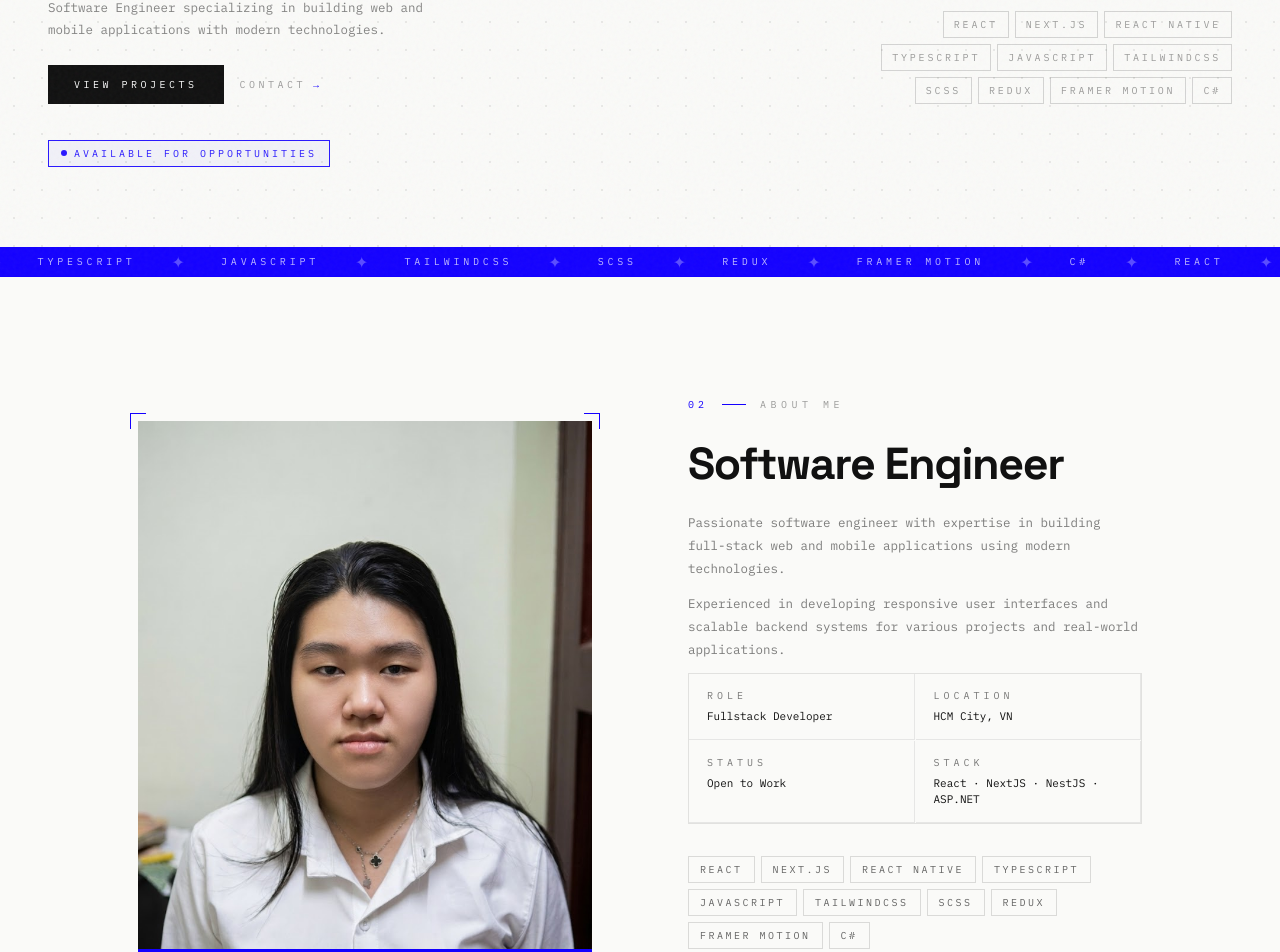
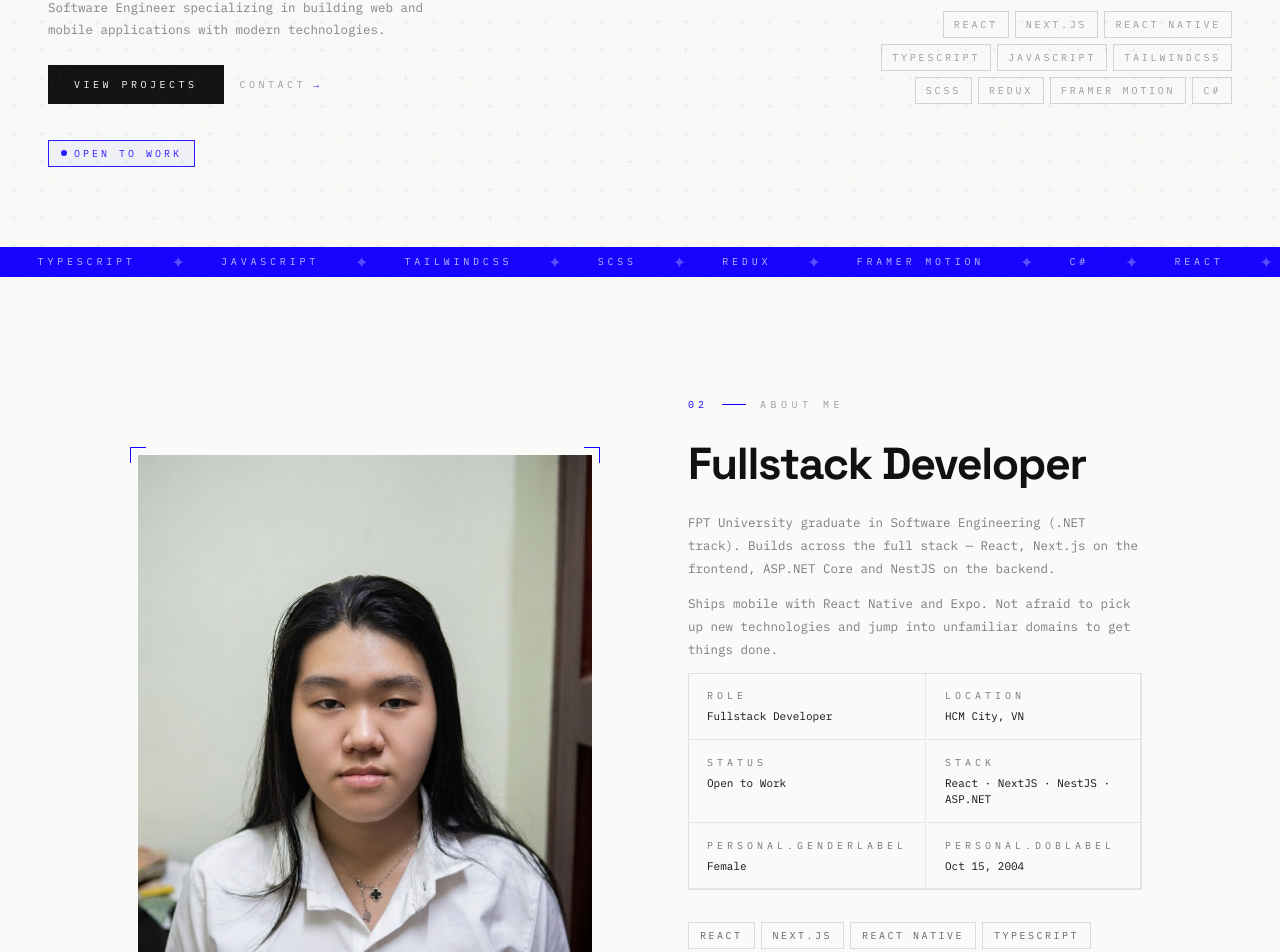
Before and after one commit to Sang1011/portfolio, a Next.js app: page / in a window 1280 px wide. Shown: the part 524-1476 px from the top of the page. Built offline with nearby package versions, Linux system fonts and the light colour scheme.

Commit message:
update info

```diff
--- a/language/en.json
+++ b/language/en.json
@@ -68,12 +68,14 @@
   },
   "personal": {
     "name": "Nguyen Hoang Tue Sang",
-    "title": "Software Engineer",
+    "gender": "Female",
+    "dateOfBirth": "Oct 15, 2004",
+    "title": "Fullstack Developer",
     "location": "Ho Chi Minh City, VN",
-    "available": "Available for opportunities",
+    "available": "Open to Work",
     "bioArray": [
-      "Passionate software engineer with expertise in building full-stack web and mobile applications using modern technologies.",
-      "Experienced in developing responsive user interfaces and scalable backend systems for various projects and real-world applications."
+      "FPT University graduate in Software Engineering (.NET track). Builds across the full stack — React, Next.js on the frontend, ASP.NET Core and NestJS on the backend.",
+      "Ships mobile with React Native and Expo. Not afraid to pick up new technologies and jump into unfamiliar domains to get things done."
     ],
     "stats": [
       { "label": "Role", "value": "Fullstack Developer" },
--- a/language/vi.json
+++ b/language/vi.json
@@ -68,12 +68,14 @@
   },
   "personal": {
     "name": "Nguyễn Hoàng Tuệ Sang",
-    "title": "Kỹ sư phần mềm",
+    "gender": "Nữ",
+    "dateOfBirth": "15/10/2004",
+    "title": "Lập trình viên Fullstack",
     "location": "TP. Hồ Chí Minh, VN",
     "available": "Sẵn sàng làm việc",
     "bioArray": [
-      "Kỹ sư phần mềm đam mê với chuyên môn trong việc xây dựng các ứng dụng web và mobile toàn diện sử dụng công nghệ hiện đại.",
-      "Có kinh nghiệm phát triển giao diện người dùng responsive và hệ thống backend có khả năng mở rộng cho nhiều dự án và ứng dụng thực tế."
+      "Tốt nghiệp Kỹ thuật Phần mềm tại FPT University chuyên ngành .NET. Phát triển toàn stack — React, Next.js ở frontend, ASP.NET Core và NestJS ở backend.",
+      "Làm mobile với React Native và Expo. Không ngại học hỏi công nghệ mới và bước vào những lĩnh vực chưa quen để hoàn thành công việc."
     ],
     "stats": [
       { "label": "Vai trò", "value": "Lập trình viên Fullstack" },
--- a/src/app/about/page.tsx
+++ b/src/app/about/page.tsx
@@ -142,8 +142,8 @@ export default function AboutPage() {
                         ))}
 
                         {/* quick stats */}
-                        <div style={{ display: 'grid', gridTemplateColumns: '1fr 1fr', gap: 1, border: '1px solid rgba(0,0,0,0.1)' }}>
-                            {(messages.personal.stats as { label: string; value: string }[]).map(({ label, value }) => (
+                        <div style={{ display: 'grid', gridTemplateColumns: '1fr 1fr', gap: 1, border: '1px solid rgba(0,0,0,0.1)', marginBottom: 32 }}>
+                            {messages.personal.stats.map(({ label, value }: { label: string; value: string }) => (
                                 <div key={label} style={{
                                     padding: '14px 18px',
                                     borderBottom: '1px solid rgba(0,0,0,0.08)',
@@ -155,6 +155,18 @@ export default function AboutPage() {
                                     <div style={{ ...mono, fontSize: 11, color: '#111' }}>{value}</div>
                                 </div>
                             ))}
+                            <div style={{ padding: '14px 18px', borderBottom: '1px solid rgba(0,0,0,0.08)', borderRight: '1px solid rgba(0,0,0,0.08)' }}>
+                                <div style={{ ...mono, fontSize: 10, letterSpacing: '0.4em', textTransform: 'uppercase', color: 'rgba(0,0,0,0.52)', marginBottom: 5 }}>
+                                    {t('personal.genderLabel')}
+                                </div>
+                                <div style={{ ...mono, fontSize: 11, color: '#111' }}>{messages.personal.gender}</div>
+                            </div>
+                            <div style={{ padding: '14px 18px', borderBottom: '1px solid rgba(0,0,0,0.08)', borderRight: '1px solid rgba(0,0,0,0.08)' }}>
+                                <div style={{ ...mono, fontSize: 10, letterSpacing: '0.4em', textTransform: 'uppercase', color: 'rgba(0,0,0,0.52)', marginBottom: 5 }}>
+                                    {t('personal.dobLabel')}
+                                </div>
+                                <div style={{ ...mono, fontSize: 11, color: '#111' }}>{messages.personal.dateOfBirth}</div>
+                            </div>
                         </div>
                     </div>
                 </motion.div>
--- a/src/app/projects/[slug]/ProjectDetail.tsx
+++ b/src/app/projects/[slug]/ProjectDetail.tsx
@@ -59,12 +59,14 @@ export default function ProjectDetailPage({ slug }: { slug: string }) {
                             {String(currentIndex + 1).padStart(2, '0')}
                         </span>
                         <div style={{ width: 20, height: 1, background: '#1400FF' }} />
-                        <span style={{
-                            ...mono, fontSize: 10, letterSpacing: '0.35em', textTransform: 'uppercase',
-                            color: '#1400FF', border: '1px solid rgba(20,0,255,0.3)', padding: '2px 8px',
-                        }}>
-                            {t(`ui.project.role.${project.role}`)}
-                        </span>
+                        {project.role.map(r => (
+                            <span key={r} style={{
+                                ...mono, fontSize: 10, letterSpacing: '0.35em', textTransform: 'uppercase',
+                                color: '#1400FF', border: '1px solid rgba(20,0,255,0.3)', padding: '2px 8px',
+                            }}>
+                                {t(`ui.project.role.${r}`)}
+                            </span>
+                        ))}
                         <span style={{ ...mono, fontSize: 10, letterSpacing: '0.35em', textTransform: 'uppercase', color: 'rgba(0,0,0,0.45)' }}>
                             {projectData?.period || project.period}
                         </span>
--- a/src/app/projects/page.tsx
+++ b/src/app/projects/page.tsx
@@ -76,14 +76,14 @@ function ProjectRow({ project, index, t }: {
                                 {project.title}
                             </h3>
                             {/* role badge */}
-                            <span style={{
-                                ...mono, fontSize: 10, letterSpacing: '0.35em',
-                                textTransform: 'uppercase',
-                                color: '#1400FF', border: '1px solid rgba(20,0,255,0.3)',
-                                padding: '2px 7px',
-                            }}>
-                                {t(`ui.project.role.${project.role}`)}
-                            </span>
+                            {project.role.map(r => (
+                                <span key={r} style={{
+                                    ...mono, fontSize: 10, letterSpacing: '0.35em', textTransform: 'uppercase',
+                                    color: '#1400FF', border: '1px solid rgba(20,0,255,0.3)', padding: '2px 8px',
+                                }}>
+                                    {t(`ui.project.role.${r}`)}
+                                </span>
+                            ))}
                         </div>
 
                         <p style={{
--- a/src/components/AboutPreviewSection.tsx
+++ b/src/components/AboutPreviewSection.tsx
@@ -127,6 +127,18 @@ export default function AboutPreviewSection() {
                                 <div style={{ ...mono, fontSize: 11, color: '#111' }}>{value}</div>
                             </div>
                         ))}
+                        <div style={{ padding: '14px 18px', borderBottom: '1px solid rgba(0,0,0,0.08)', borderRight: '1px solid rgba(0,0,0,0.08)' }}>
+                            <div style={{ ...mono, fontSize: 10, letterSpacing: '0.4em', textTransform: 'uppercase', color: 'rgba(0,0,0,0.52)', marginBottom: 5 }}>
+                                {t('personal.genderLabel')}
+                            </div>
+                            <div style={{ ...mono, fontSize: 11, color: '#111' }}>{messages.personal.gender}</div>
+                        </div>
+                        <div style={{ padding: '14px 18px', borderBottom: '1px solid rgba(0,0,0,0.08)', borderRight: '1px solid rgba(0,0,0,0.08)' }}>
+                            <div style={{ ...mono, fontSize: 10, letterSpacing: '0.4em', textTransform: 'uppercase', color: 'rgba(0,0,0,0.52)', marginBottom: 5 }}>
+                                {t('personal.dobLabel')}
+                            </div>
+                            <div style={{ ...mono, fontSize: 11, color: '#111' }}>{messages.personal.dateOfBirth}</div>
+                        </div>
                     </div>
 
                     <div style={{ display: 'flex', flexWrap: 'wrap', gap: 6, marginBottom: 40 }}>
--- a/src/lib/data/index.ts
+++ b/src/lib/data/index.ts
@@ -17,6 +17,8 @@ export const personal = {
     name: 'Nguyễn Hoàng Tuệ Sang',
     handle: '@sang1011',
     location: 'Ho Chi Minh City, VN',
+    gender: 'Female',
+    dateOfBirth: '15/10/2004',
     links: {
         github: 'https://github.com/Sang1011',
         linkedin: 'https://www.linkedin.com/in/tue-sang',
@@ -25,15 +27,15 @@ export const personal = {
     },
     phone: '0977064053',
     address: 'Tỉnh lộ 8, Ấp 20, xã Phú Hòa Đông, Củ Chi, TP.HCM',
-    bio: "FPT University graduate in Software Engineering (.NET track). Spent most of my real-world time on the frontend — React, Next.js, and everything UI. Can wire up the backend when needed (NestJS, .NET), but frontend is where I feel most at home.",
+    bio: "FPT University graduate in Software Engineering (.NET track). Builds across the full stack — React, Next.js on the frontend, ASP.NET Core and NestJS on the backend, React Native for mobile. Not afraid to pick up new technologies and jump into unfamiliar domains.",
     bioArray: [
-        "FPT University graduate in Software Engineering (.NET track). Spent most of my real-world time on the frontend — React, Next.js, and everything UI.",
-        "Can wire up the backend when needed (NestJS, .NET), but frontend is where I feel most at home."
+        "FPT University graduate in Software Engineering (.NET track). Builds across the full stack — React, Next.js on the frontend, ASP.NET Core and NestJS on the backend.",
+        "Ships mobile with React Native and Expo. Not afraid to pick up new technologies and jump into unfamiliar domains to get things done."
     ],
     title: "Fullstack Developer",
     available: "Open to Work",
     stats: [
-        { label: "Role", value: "Fullstack / FE Focused" },
+        { label: "Role", value: "Fullstack" },
         { label: "Location", value: "HCM City, VN" },
         { label: "Status", value: "Open to Work" },
         { label: "Stack", value: "React · NextJS · NestJS · ASP.NET" }
@@ -114,7 +116,7 @@ export const education = {
     period: 'Sep 2022 – Apr 2026',
     degree: 'Bachelor of Software Engineering',
     major: 'Specializing in .NET Development',
-    gpa: '3.5 / 4.0',
+    gpa: '3.56 / 4.0',
 }
 
 export interface ProjectMeta {
```
Also changed, not shown: src/components/ProjectsPreviewSection.tsx (+5 -4 lines).
